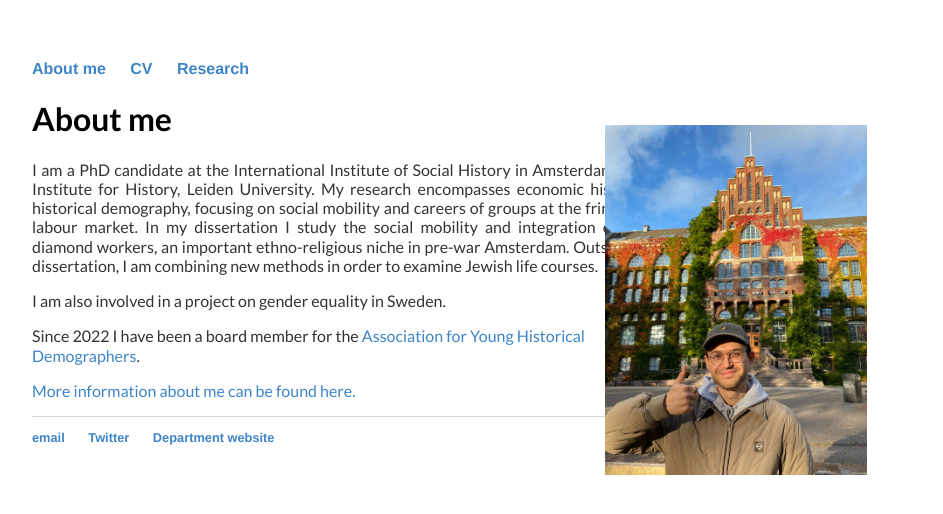
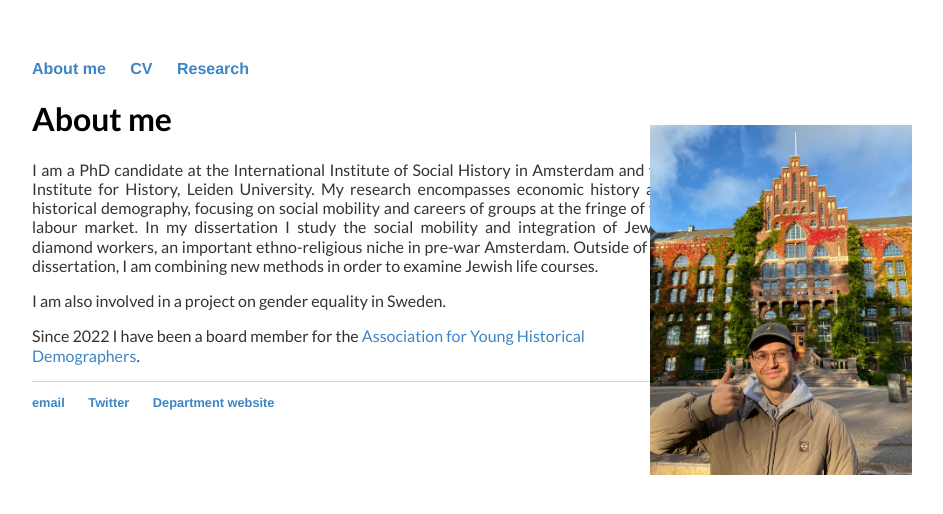
Before and after one commit to kok-joris/kok-joris.github.io, a Jekyll site: the page built from index.html, in a window 1280 px wide. Shown: the top 514 px of the page, without its empty margins (288-1231 px from the left). Built offline with Jekyll 4.4.1, drawn with Linux system fonts in a browser that asks for light colours; Markdown is read by kramdown in place of the engine named in the settings.

Commit message:
Update index.html

```diff
--- a/index.html
+++ b/index.html
@@ -5,7 +5,7 @@ title: Joris Kok
 <div class="blurb">
 
 		<img src="https://kok-joris.github.io/images/IMG-20231022-WA0002.jpg"
-			style="position:absolute; top:125px; right:125px;
+			style="position:absolute; top:125px; right:80px;
 			class="inline"
 			align="right"
 			height=350>
@@ -19,7 +19,6 @@ title: Joris Kok
 	<p>I am also involved in a project on gender equality in Sweden.</p>
 
 	<p>Since 2022 I have been a board member for the <a href="http://www.younghistoricaldemographers.com/" target="_blank">Association for Young Historical Demographers</a>.</p>
-	<p><a href="/about">More information about me can be found here.</a></p>
 
 
 </div><!-- /.blurb -->
```
